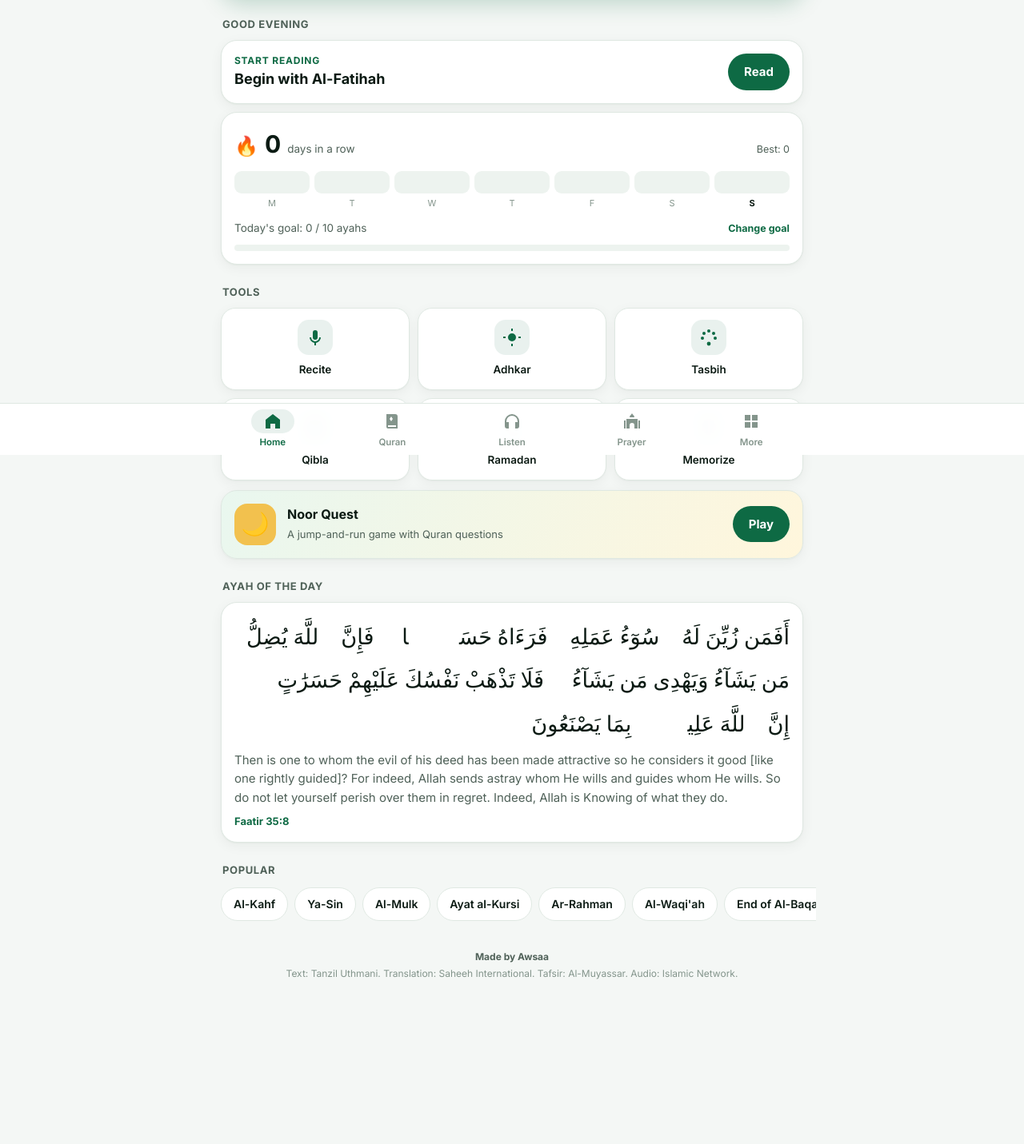
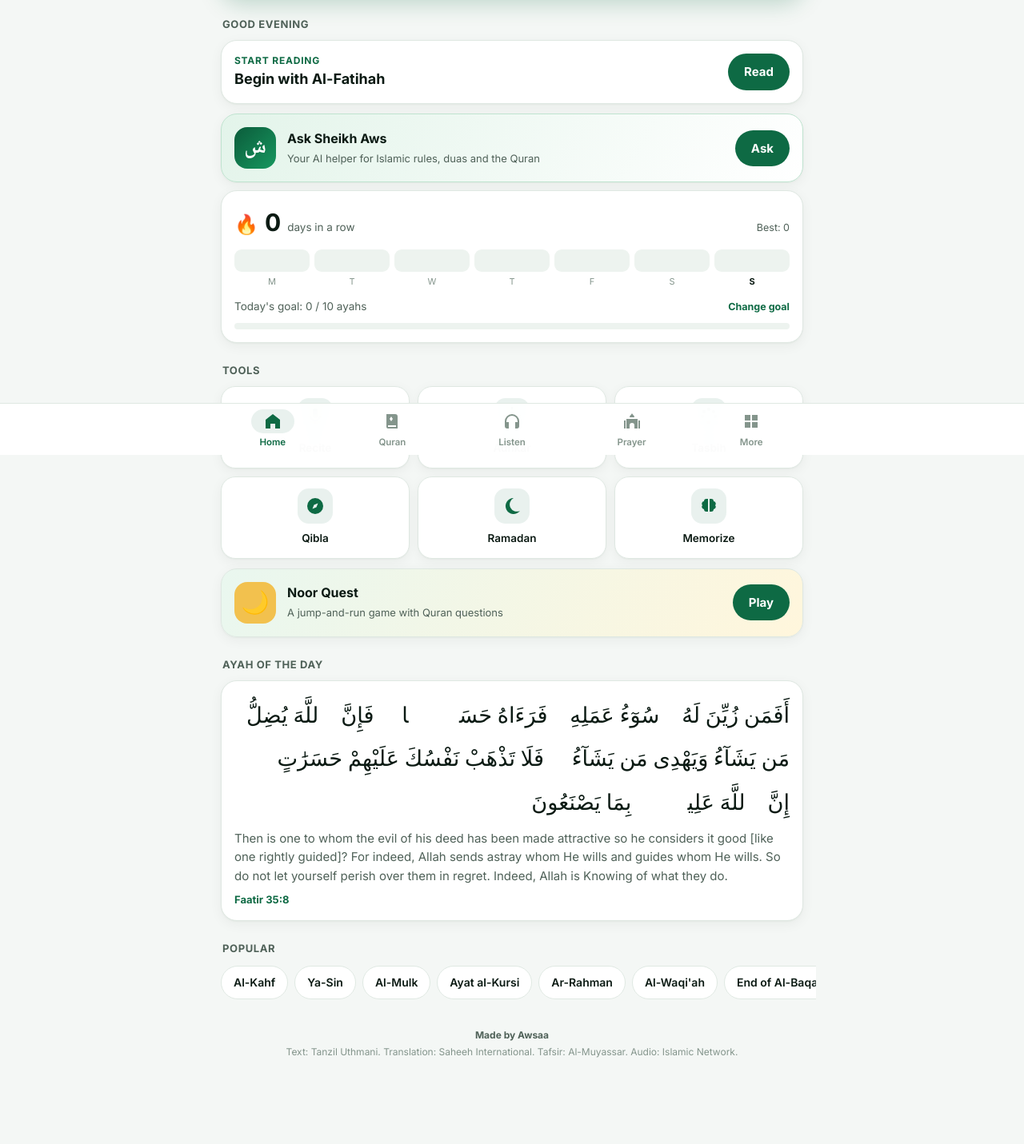
Before and after one commit to awsaalibdeh-a11y/quran, a Flask app: page / in a window 1280 px wide. Shown: the part 231-1662 px from the top of the page at 80% size. Before the commit the page ends 1456 px from the top, so only its background shows below. Run offline with Flask 3, Linux system fonts and the light colour scheme; some web fonts are replaced.

Commit message:
Noor 2.3: Sheikh Aws, an AI helper for Islamic questions (Quran references shown from the app's own text)
Co-Authored-By: Claude Opus 5.5 <noreply@anthropic.com>

```diff
--- a/app.py
+++ b/app.py
@@ -8,11 +8,11 @@ from collections import defaultdict, deque
 
 import requests
 
-from flask import Flask, jsonify, render_template, request, send_from_directory
+from flask import Flask, Response, jsonify, render_template, request, send_from_directory
 
 ROOT = os.path.dirname(os.path.abspath(__file__))
 Q = os.path.join(ROOT, "static", "q")
-VERSION = "2.2"
+VERSION = "2.3"
 
 app = Flask(__name__)
 app.config["JSON_AS_ASCII"] = False
@@ -153,6 +153,88 @@ def audio(reciter, g):
     return resp
 
 
+CHAT_MODEL = os.environ.get("OPENAI_MODEL", "gpt-5")
+CHAT_EFFORT = os.environ.get("OPENAI_REASONING_EFFORT", "low")
+CHAT_DAILY = int(os.environ.get("SHEIKH_DAILY_LIMIT", "800"))
+_chat_hits = defaultdict(deque)
+_chat_day = {"d": "", "n": 0}
+SHEIKH = """You are "Sheikh Aws", the AI helper inside Noor, a Quran app. You are an AI assistant, not a human scholar or mufti, and you say so if asked.
+You help with Islamic practice (prayer, wudu, ghusl, fasting, zakat, hajj and umrah), duas and adhkar, the Quran and its meaning, the life of the Prophet (peace be upon him), and good character.
+
+How you answer:
+- Warm, clear and short: a direct answer first, then a few short points. Use the user's language (Arabic if they write in Arabic, otherwise English).
+- Base answers on the Quran and authentic hadith. Cite the Quran ONLY as [surah:ayah] or [surah:ayah-ayah], e.g. [2:255] or [112:1-4]. Never write Quran verses out in Arabic from memory: the app shows the exact text for each reference.
+- For hadith, name the collection (Bukhari, Muslim, Abu Dawud, Tirmidhi, Nasa'i, Ibn Majah). Quote a dua's wording only when it is well known and you are sure of it; never invent a hadith, a reference or a ruling. If you are not sure, say so.
+- Where the four schools (Hanafi, Maliki, Shafi'i, Hanbali) differ, give the main views briefly and fairly, without attacking anyone. Where there is consensus, say so.
+- For personal rulings with real consequences (divorce, inheritance shares, oaths, contracts, medical choices), give the general guidance and advise asking a qualified local scholar. For health or legal emergencies, tell them to contact the right professional. If someone sounds in danger or in crisis, gently urge them to contact local emergency services or a trusted person right away.
+- Stay respectful to all Muslims and all people. No takfir, no sectarian attacks, no politics, nothing that encourages harm.
+- Stay on Islamic topics and everyday questions a Muslim might ask; politely steer other requests back."""
+
+
+@app.post("/api/sheikh")
+def sheikh():
+    """Sheikh Aws: an AI helper for Islamic questions, answered as a stream of text."""
+    if not OPENAI_KEY:
+        return jsonify(error="Sheikh Aws is not set up yet."), 503
+    ip = request.headers.get("X-Forwarded-For", request.remote_addr or "").split(",")[0].strip()
+    now = time.time()
+    q = _chat_hits[ip]
+    while q and q[0] < now - 3600:
+        q.popleft()
+    if len(q) >= 40:
+        return jsonify(error="You have asked a lot this hour. Please rest a little and try again."), 429
+    today = time.strftime("%Y-%m-%d")
+    if _chat_day["d"] != today:
+        _chat_day.update(d=today, n=0)
+    if _chat_day["n"] >= CHAT_DAILY:
+        return jsonify(error="Sheikh Aws is resting for today. Try again tomorrow."), 429
+    data = request.get_json(silent=True) or {}
+    msgs = [m for m in (data.get("messages") or [])[-12:] if isinstance(m, dict) and m.get("role") in ("user", "assistant") and isinstance(m.get("content"), str)]
+    if not msgs or msgs[-1]["role"] != "user" or not msgs[-1]["content"].strip():
+        return jsonify(error="Ask a question."), 400
+    msgs = [{"role": m["role"], "content": m["content"][:2000]} for m in msgs]
+    q.append(now)
+    _chat_day["n"] += 1
+    body = {"model": CHAT_MODEL, "messages": [{"role": "system", "content": SHEIKH}] + msgs, "stream": True, "max_completion_tokens": 1800}
+    if re.match(r"^(gpt-5|o\d)", CHAT_MODEL):
+        body["reasoning_effort"] = CHAT_EFFORT
+
+    def gen():
+        try:
+            r = requests.post("https://api.openai.com/v1/chat/completions", headers={"Authorization": f"Bearer {OPENAI_KEY}"}, json=body, timeout=(6, 60), stream=True)
+        except requests.RequestException:
+            yield "I couldn't connect right now. Please try again in a moment."
+            return
+        if not r.ok:
+            app.logger.error("OpenAI %s %s", r.status_code, r.text[:300])
+            yield "Something went wrong on my side. Please try again in a moment."
+            return
+        said = False
+        try:
+            for raw in r.iter_lines():
+                line = raw.decode("utf-8", "replace")
+                if not line.startswith("data:"):
+                    continue
+                chunk = line[5:].strip()
+                if chunk == "[DONE]":
+                    break
+                try:
+                    piece = json.loads(chunk)["choices"][0]["delta"].get("content")
+                except (ValueError, KeyError, IndexError, TypeError):
+                    continue
+                if piece:
+                    said = True
+                    yield piece
+        except requests.RequestException:
+            yield "\n\n(The answer was cut off. Please ask again.)"
+        finally:
+            r.close()
+        if not said:
+            yield "I couldn't find an answer this time. Please ask in another way."
+
+    return Response(gen(), content_type="text/plain; charset=utf-8", headers={"X-Accel-Buffering": "no", "Cache-Control": "no-cache"})
+
+
 @app.get("/sw.js")
 def sw():
     r = send_from_directory(os.path.join(ROOT, "static"), "sw.js", mimetype="application/javascript")
--- a/static/app.css
+++ b/static/app.css
@@ -339,3 +339,38 @@ h2.big { font-size: 26px; margin: 10px 2px 0; letter-spacing: -.3px; }
 .gopts button.q { font-size: 24px; font-weight: 400; }
 .gopts button.ok { background: var(--green); border-color: var(--green); color: #fff; }
 .gopts button.bad { background: var(--bad); border-color: var(--bad); color: #fff; }
+
+/* 2.3: Sheikh Aws */
+.sav { width: 34px; height: 34px; border-radius: 50%; background: linear-gradient(135deg, #0b5c3b, #17975f); color: #fff; display: grid; place-items: center;
+  font-family: "Noto Naskh Arabic", serif; font-weight: 700; font-size: 17px; flex: none; }
+.sav.big { width: 52px; height: 52px; font-size: 26px; border-radius: 16px; }
+.sheikhcard { display: flex; align-items: center; gap: 14px; margin-top: 12px; background: linear-gradient(120deg, #e3f4ea, #ffffff); border-color: #bfe3cf; }
+:root[data-theme="dark"] .sheikhcard { background: linear-gradient(120deg, #123222, #121a16); border-color: #1f4a33; }
+.sheikhcard div { flex: 1; } .sheikhcard b { display: block; font-size: 16px; } .sheikhcard div span { color: var(--muted); font-size: 13px; }
+.sintro { text-align: center; padding: 20px 4px 4px; }
+.sbig { width: 78px; height: 78px; margin: 0 auto; border-radius: 24px; background: linear-gradient(135deg, #0b5c3b, #17975f); color: #fff; display: grid; place-items: center;
+  font-family: "Noto Naskh Arabic", serif; font-size: 40px; font-weight: 700; box-shadow: 0 10px 26px rgba(14, 106, 68, .3); }
+.ssug { display: flex; flex-wrap: wrap; gap: 8px; justify-content: center; margin-top: 16px; }
+.ssug .pill { white-space: normal; text-align: center; }
+.msg { display: flex; gap: 10px; margin: 14px 0; align-items: flex-start; }
+.msg.me { justify-content: flex-end; }
+.msg.me > div { background: var(--green); color: #fff; padding: 11px 15px; border-radius: 20px 20px 6px 20px; max-width: 82%; white-space: pre-wrap; }
+[dir="rtl"] .msg.me > div { border-radius: 20px 20px 20px 6px; }
+.msg.ai .body { background: var(--card); border: 1px solid var(--line); padding: 12px 15px; border-radius: 6px 20px 20px 20px; max-width: calc(100% - 44px); box-shadow: var(--shadow); line-height: 1.65; }
+[dir="rtl"] .msg.ai .body { border-radius: 20px 6px 20px 20px; }
+.msg.ai .body p { margin: 0 0 8px; } .msg.ai .body p:last-child { margin: 0; }
+.msg.ai .body ul, .msg.ai .body ol { margin: 4px 0 8px; padding-inline-start: 22px; }
+.msg.ai .body li { margin: 3px 0; }
+.qref { display: inline-flex; align-items: center; padding: 1px 9px; margin: 0 2px; border-radius: 999px; background: var(--gold-soft); color: var(--green); font-weight: 700; font-size: 13px; }
+.qbox { display: block; margin: 8px 0; padding: 10px 12px; border-radius: 14px; background: var(--card2); }
+.qbox .ar { display: block; font-size: 24px; line-height: 2; direction: rtl; text-align: right; }
+.qbox .en { display: block; color: var(--muted); font-size: 14px; margin-top: 4px; }
+.qbox a { display: inline-block; margin-top: 6px; color: var(--green); font-weight: 700; font-size: 13px; }
+.typing { display: inline-flex; gap: 4px; padding: 4px 0; }
+.typing i { width: 8px; height: 8px; border-radius: 50%; background: var(--quiet); animation: blink 1.2s infinite; }
+.typing i:nth-child(2) { animation-delay: .2s; } .typing i:nth-child(3) { animation-delay: .4s; }
+@keyframes blink { 50% { opacity: .2; } }
+.askbar { position: sticky; bottom: calc(var(--nav) + 8px + env(safe-area-inset-bottom)); display: flex; gap: 8px; align-items: flex-end; background: var(--card); border: 1px solid var(--line);
+  border-radius: 22px; padding: 8px 8px 8px 14px; box-shadow: 0 6px 24px rgba(10, 40, 25, .12); margin-top: 16px; }
+.askbar textarea { flex: 1; border: 0; outline: 0; resize: none; background: none; font: inherit; color: var(--ink); padding: 8px 0; max-height: 140px; }
+.sdisc { text-align: center; color: var(--quiet); font-size: 12px; margin: 8px 0 0; }
--- a/static/app.js
+++ b/static/app.js
@@ -141,6 +141,8 @@ async function viewHome() {
     <a class="card cont" href="${lastS ? `#/s/${last.s}/${last.a}` : "#/s/1"}"><div class="t"><div class="k">${lastS ? t("cont") : t("start")}</div>
       <div class="n">${esc(lastS ? sName(lastS) : t("fatiha"))}</div>${lastS ? `<div class="s">${t("playingAyah")} ${num(last.a)} ${t("ofS")} ${num(lastS.count)}</div>` : ""}</div>
       <span class="btn">${t("read")}</span></a>
+    <a class="card sheikhcard" href="#/sheikh"><span class="sav big">ش</span><div><b>${L("Ask Sheikh Aws", "اسأل الشيخ أوس")}</b>
+      <span>${L("Your AI helper for Islamic rules, duas and the Quran", "مساعدك الذكي في الأحكام والأدعية والقرآن")}</span></div><span class="btn">${L("Ask", "اسأل")}</span></a>
     <div style="height:10px"></div>${streakCard()}
     <div class="sec">${L("Tools", "أدوات")}</div>
     <div class="tiles">
--- a/static/extras.js
+++ b/static/extras.js
@@ -245,6 +245,7 @@ window.noorDl = async n => {
 /* ---------- more ---------- */
 function viewMore() {
   app.innerHTML = topbar(`<h1>${t("more")}</h1>`, false) + `<div class="wrap"><div class="tiles" style="margin-top:6px">
+    <a class="tile" href="#/sheikh"><span class="ic" style="font-family:'Noto Naskh Arabic';font-size:22px;font-weight:700">ش</span>${L("Sheikh Aws", "الشيخ أوس")}</a>
     ${tile("#/recite/1/1", ICON.mic, L("Recite", "التسميع"))}${tile("#/hifz", ICON.brain, L("Memorize", "الحفظ"))}${tile("#/ramadan", ICON.moon, L("Ramadan", "رمضان"))}
     ${tile("#/adhkar/morning", ICON.sun, L("Morning adhkar", "أذكار الصباح"))}${tile("#/adhkar/evening", ICON.moon, L("Evening adhkar", "أذكار المساء"))}${tile("#/tasbih", ICON.beads, t("tasbih"))}
     ${tile("#/qibla", ICON.compass, L("Qibla", "القبلة"))}${tile("#/names", ICON.star, L("99 Names", "الأسماء الحسنى"))}${tile("#/duas", ICON.book, L("Quran duas", "أدعية قرآنية"))}
--- /dev/null
+++ b/static/sheikh.js
@@ -0,0 +1,76 @@
+/* Sheikh Aws: an AI helper for Islamic questions, rules and duas. Quran references in answers ([2:255]) become links that
+   show the exact text from the app's own Quran, so no verse is ever quoted from the AI's memory. Needs the internet. */
+"use strict";
+(() => {
+const SUGGEST = [["How do I pray Witr?", "كيف أصلي الوتر؟"], ["A dua for anxiety and worry", "دعاء للهم والقلق"], ["What breaks the fast?", "ما هي مفطرات الصيام؟"],
+  ["How do I make ghusl?", "كيف أغتسل الغسل الواجب؟"], ["Duas before sleeping", "أذكار النوم"], ["How do I pray when travelling?", "كيف أصلي في السفر؟"],
+  ["What is the meaning of Ayat al-Kursi?", "ما معنى آية الكرسي؟"], ["How do I calculate zakat on savings?", "كيف أحسب زكاة المدخرات؟"]];
+let busy = false;
+const chat = () => store.get("sheikh", []);
+function md(text) {
+  // a small, safe markdown: escape everything, then bold, lists and Quran references
+  const lines = esc(text).split(/\n/);
+  let out = "", list = null;
+  const close = () => { if (list) { out += `</${list}>`; list = null; } };
+  for (let l of lines) {
+    l = l.replace(/\*\*(.+?)\*\*/g, "<b>$1</b>").replace(/\[(\d{1,3}):(\d{1,3})(?:-(\d{1,3}))?\]/g, (m, s, a, b) => +s >= 1 && +s <= 114 ? `<button class="qref" data-s="${s}" data-a="${a}" data-b="${b || a}">${num(s)}:${num(a)}${b ? "–" + num(b) : ""}</button>` : m);
+    if (/^\s*[-•*]\s+/.test(l)) { if (list !== "ul") { close(); out += "<ul>"; list = "ul"; } out += `<li>${l.replace(/^\s*[-•*]\s+/, "")}</li>`; }
+    else if (/^\s*\d+[.)]\s+/.test(l)) { if (list !== "ol") { close(); out += "<ol>"; list = "ol"; } out += `<li>${l.replace(/^\s*\d+[.)]\s+/, "")}</li>`; }
+    else if (/^\s*#{1,4}\s+/.test(l)) { close(); out += `<p><b>${l.replace(/^\s*#{1,4}\s+/, "")}</b></p>`; }
+    else if (l.trim()) { close(); out += `<p>${l}</p>`; }
+    else close();
+  }
+  close(); return out;
+}
+function bubble(m) {
+  return m.role === "user" ? `<div class="msg me"><div>${esc(m.content)}</div></div>`
+    : `<div class="msg ai"><span class="sav">ش</span><div class="body">${md(m.content)}</div></div>`;
+}
+function viewSheikh() {
+  const msgs = chat();
+  app.innerHTML = topbar(`<h1>${L("Sheikh Aws", "الشيخ أوس")}</h1>`, true, msgs.length ? `<button class="ib" onclick="noorSheikhClear()" aria-label="New chat">${ICON.trash}</button>` : "") + `<div class="wrap">
+    <div id="chat">${msgs.length ? msgs.map(bubble).join("") : `<div class="sintro"><div class="sbig">ش</div><h2 class="big">${L("Assalamu alaykum", "السلام عليكم")}</h2>
+      <p class="lead">${L("I'm Sheikh Aws, an AI helper. Ask me about prayer, fasting, duas, the Quran and everyday Islamic rules. For serious personal rulings, please ask a qualified scholar too.",
+        "أنا الشيخ أوس، مساعد بالذكاء الاصطناعي. اسألني عن الصلاة والصيام والأدعية والقرآن والأحكام اليومية. وفي المسائل الشخصية المهمة، اسأل عالمًا مؤهلًا أيضًا.")}</p>
+      <div class="ssug">${SUGGEST.map(([en, ar]) => `<button class="pill" onclick="noorAsk(this.textContent)">${isAr() ? ar : en}</button>`).join("")}</div></div>`}</div>
+    <form class="askbar" onsubmit="event.preventDefault(); noorAsk(this.q.value); this.q.value=''"><textarea name="q" rows="1" placeholder="${L("Ask Sheikh Aws…", "اسأل الشيخ أوس…")}"
+      onkeydown="if(event.key==='Enter'&&!event.shiftKey){event.preventDefault(); this.form.requestSubmit()}" oninput="this.style.height='auto'; this.style.height=Math.min(140,this.scrollHeight)+'px'"></textarea>
+      <button class="btn" aria-label="Send">${L("Ask", "اسأل")}</button></form>
+    <p class="sdisc">${L("AI answers can be wrong. Check important matters with a scholar.", "قد يخطئ الذكاء الاصطناعي. تحقّق من المسائل المهمة مع أهل العلم.")}</p></div>`;
+  nav("more");
+  $("#chat").onclick = refClick;
+  setTimeout(() => window.scrollTo(0, document.body.scrollHeight), 30);
+}
+async function refClick(e) {
+  const b = e.target.closest(".qref"); if (!b) return;
+  const s = +b.dataset.s, a = +b.dataset.a, z = +b.dataset.b, next = b.nextElementSibling;
+  if (next && next.classList.contains("qbox")) return next.remove();
+  const d = await surah(s), idx = await index(), ay = d.ayahs.slice(a - 1, Math.min(z, d.count));
+  if (!ay.length) return;
+  b.insertAdjacentHTML("afterend", `<span class="qbox"><span class="ar q">${ay.map(x => `${x.ar} <span class="mark">﴿${arNum(x.n)}﴾</span>`).join(" ")}</span>
+    ${S.en ? `<span class="en">${esc(ay.map(x => x.en).join(" "))}</span>` : ""}<a href="#/s/${s}/${a}">${esc(sName(idx.surahs[s - 1]))} ${num(s)}:${num(a)} →</a></span>`);
+}
+window.noorSheikhClear = () => { if (confirm(L("Start a new chat?", "بدء محادثة جديدة؟"))) { store.set("sheikh", []); route(); } };
+window.noorAsk = async text => {
+  text = (text || "").trim(); if (!text || busy) return;
+  if (!navigator.onLine) return toast(L("Sheikh Aws needs the internet", "الشيخ أوس يحتاج إلى إنترنت"));
+  const msgs = chat(); msgs.push({ role: "user", content: text }); store.set("sheikh", msgs);
+  if (!$("#chat .msg")) $("#chat").innerHTML = "";
+  $("#chat").insertAdjacentHTML("beforeend", bubble(msgs.at(-1)) + `<div class="msg ai" id="live"><span class="sav">ش</span><div class="body"><span class="typing"><i></i><i></i><i></i></span></div></div>`);
+  window.scrollTo(0, document.body.scrollHeight);
+  busy = true; let answer = "";
+  try {
+    const r = await fetch("/api/sheikh", { method: "POST", headers: { "Content-Type": "application/json" }, body: JSON.stringify({ messages: msgs.slice(-12) }) });
+    if (!r.ok) { const j = await r.json().catch(() => ({})); answer = r.status === 503 ? L("Sheikh Aws isn't switched on yet. The app owner needs to add the AI key.", "الشيخ أوس غير مفعّل بعد. يحتاج صاحب التطبيق إلى إضافة مفتاح الذكاء الاصطناعي.") : (j.error || L("Something went wrong. Try again.", "حدث خطأ. حاول مرة أخرى.")); }
+    else {
+      const rd = r.body.getReader(), dec = new TextDecoder();
+      for (;;) { const { value, done } = await rd.read(); if (done) break; answer += dec.decode(value, { stream: true });
+        const live = $("#live .body"); if (live) { live.innerHTML = md(answer); } window.scrollTo(0, document.body.scrollHeight); }
+    }
+  } catch { answer = answer || L("I couldn't connect. Check the internet and try again.", "تعذّر الاتصال. تحقق من الإنترنت وحاول مرة أخرى."); }
+  busy = false;
+  const all = chat(); all.push({ role: "assistant", content: answer }); store.set("sheikh", all.slice(-40));
+  const live = $("#live"); if (live) { live.removeAttribute("id"); live.querySelector(".body").innerHTML = md(answer); }
+};
+VIEWS.push([/^\/sheikh/, viewSheikh]);
+})();
--- a/static/sw.js
+++ b/static/sw.js
@@ -1,6 +1,6 @@
 // Noor offline: the app shell is cached on install; the Quran files are kept once read (or all at once from Settings).
-const SHELL = "noor-shell-v5", DATA = "noor-data-v1";
-const FILES = ["/", "/static/app.css?v=2.2", "/static/app.js?v=2.2", "/static/extras.js?v=2.2", "/static/recite.js?v=2.2", "/static/more.js?v=2.2", "/static/game.js?v=2.2", "/static/icon-192.png", "/static/icon-512.png", "/manifest.webmanifest", "/static/q/index.json?v=1"];
+const SHELL = "noor-shell-v6", DATA = "noor-data-v1";
+const FILES = ["/", "/static/app.css?v=2.3", "/static/app.js?v=2.3", "/static/extras.js?v=2.3", "/static/recite.js?v=2.3", "/static/more.js?v=2.3", "/static/game.js?v=2.3", "/static/sheikh.js?v=2.3", "/static/icon-192.png", "/static/icon-512.png", "/manifest.webmanifest", "/static/q/index.json?v=1"];
 self.addEventListener("install", e => { e.waitUntil(caches.open(SHELL).then(c => c.addAll(FILES)).then(() => self.skipWaiting())); });
 self.addEventListener("activate", e => { e.waitUntil(caches.keys().then(ks => Promise.all(ks.filter(k => k !== SHELL && k !== DATA && !k.startsWith("noor-font") && !k.startsWith("noor-audio")).map(k => caches.delete(k)))).then(() => self.clients.claim())); });
 self.addEventListener("fetch", e => {
--- a/templates/index.html
+++ b/templates/index.html
@@ -37,5 +37,6 @@
 <script src="/static/recite.js?v={{ version }}"></script>
 <script src="/static/more.js?v={{ version }}"></script>
 <script src="/static/game.js?v={{ version }}"></script>
+<script src="/static/sheikh.js?v={{ version }}"></script>
 </body>
 </html>
```
Also changed, not shown: tests/test_app.py (+11 -1 lines).
